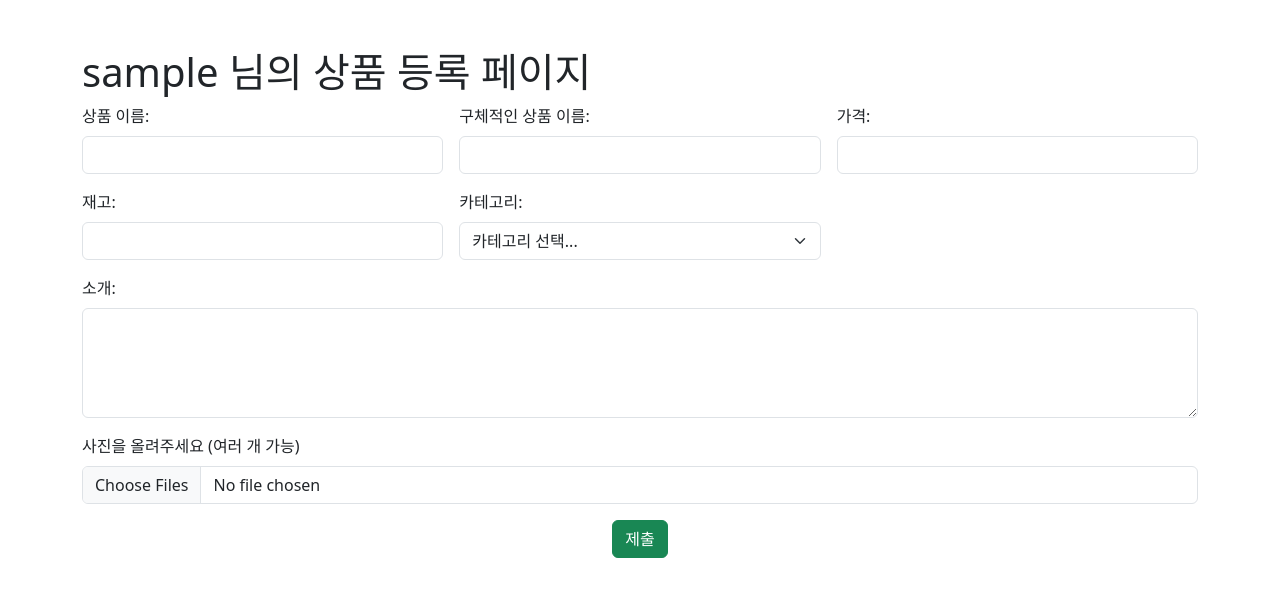
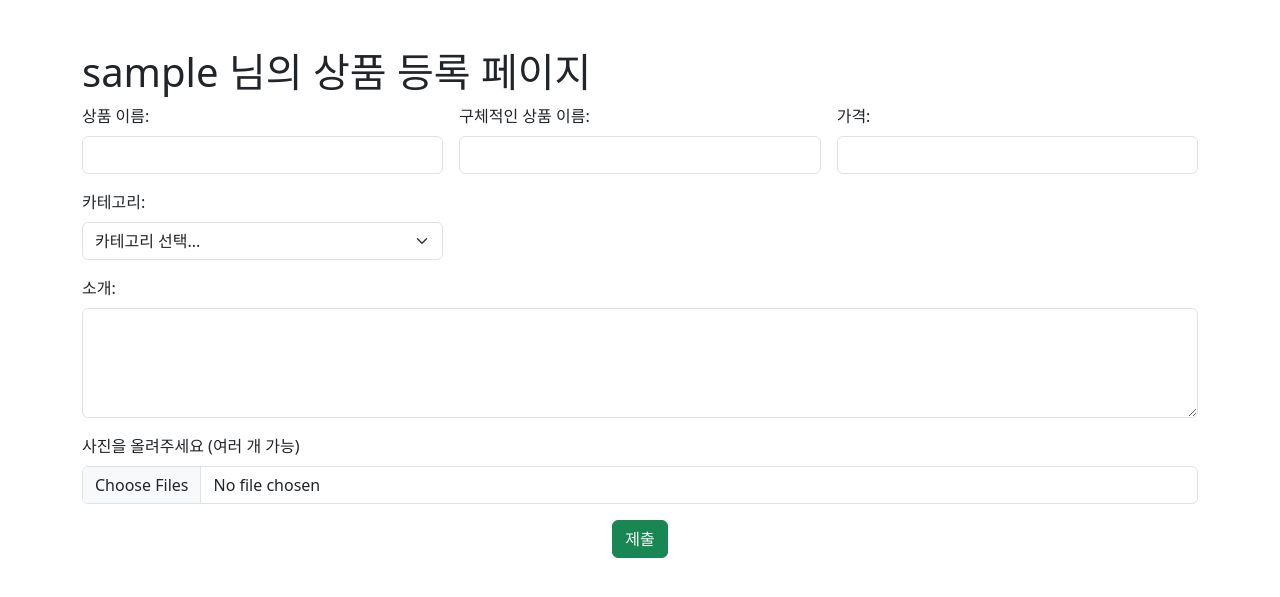
Before and after one commit to yangchanghun/healthy-food, a Django app: page /product/seller/add_product/ in a window 1280 px wide. Shown: the part 72-669 px from the top of the page. Run offline with Django 5.2, Linux system fonts and the light colour scheme; the visitor is signed in with stand-in values (Sample User, id 1); data that the repository does not hold is empty; some libraries are stand-ins or nearby versions.

Commit message:
delete stock

```diff
--- a/product/templates/product/add_product.html
+++ b/product/templates/product/add_product.html
@@ -18,10 +18,7 @@
                 <label for="price" class="form-label">가격:</label>
                 <input type="number" name="price" class="form-control" id="price" required>
             </div>
-            <div class="col-md-4">
-                <label for="stock" class="form-label">재고:</label>
-                <input type="number" name="stock" class="form-control" id="stock" required>
-            </div>
+
             <div class="col-md-4">
                 <label for="category" class="form-label">카테고리:</label>
                 <select name="category" id="category" class="form-select" required>
--- a/product/views.py
+++ b/product/views.py
@@ -30,7 +30,6 @@ def add_product(request):
         description = request.POST.get('description')
         specific = request.POST.get('specific')
         category_id = request.POST.get('category')  # 카테고리 ID 추가
-        stock = request.POST.get('stock')  # 재고 추가
 
         # 카테고리 객체 가져오기
         try:
@@ -46,7 +45,6 @@ def add_product(request):
             description=description,
             specific=specific,
             category=category,  # 카테고리 설정
-            stock=stock  # 재고 설정
         )
 
         # 파일이 여러 개일 경우 request.FILES.getlist를 사용
```
